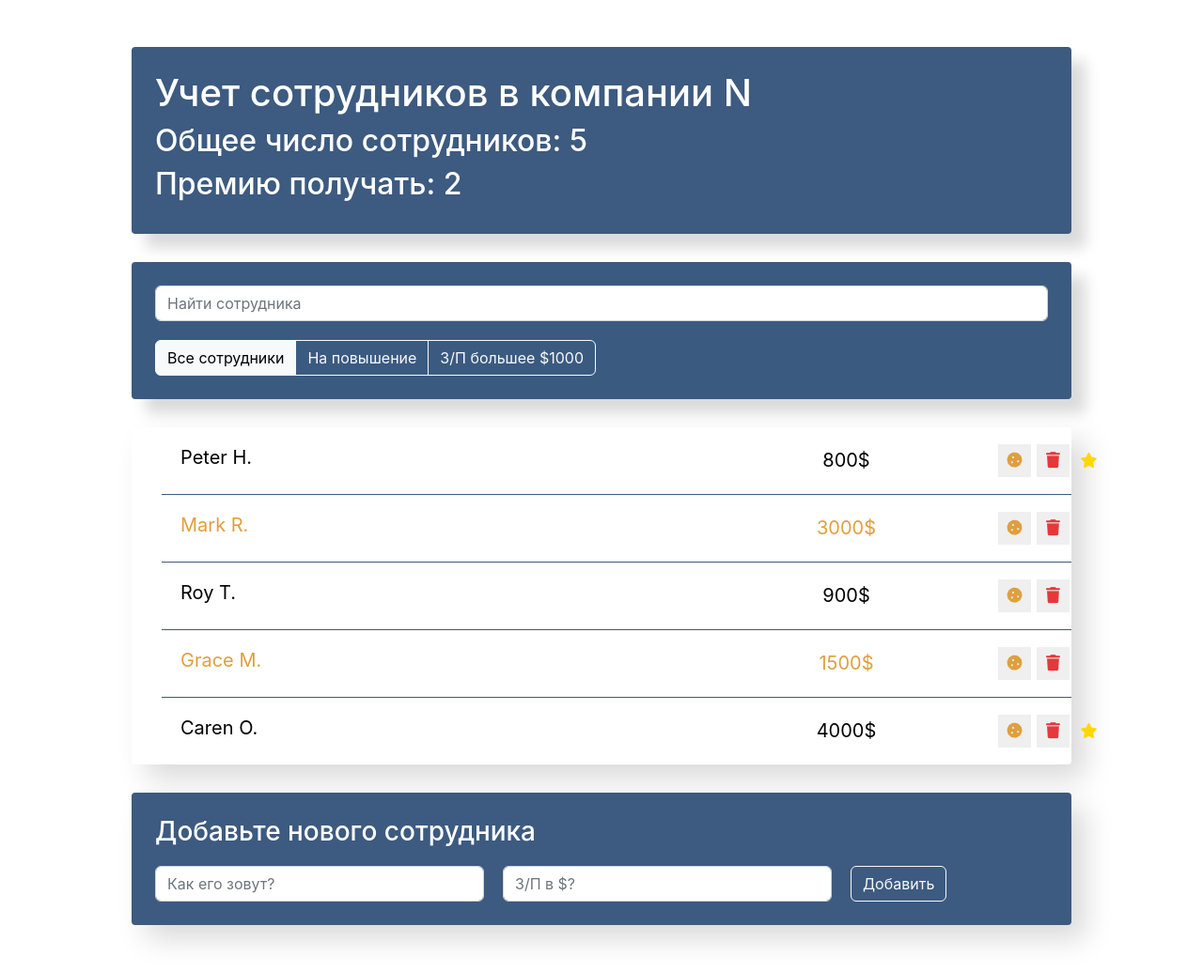
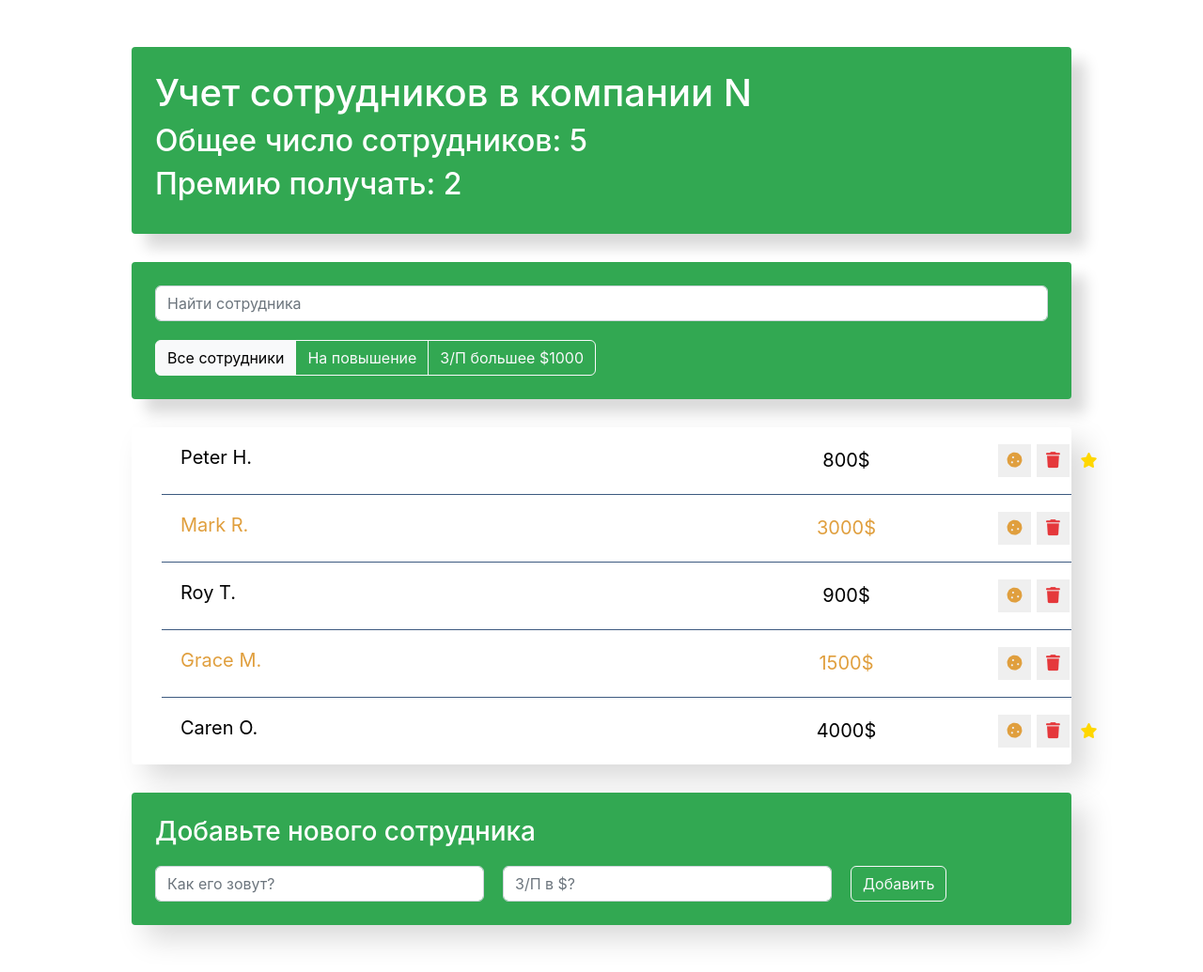
Before and after one commit to Yurii108/react-employees, a React app: page / in a window 1280 px wide. Shown: the whole page at 94% size. Built offline with nearby package versions, Linux system fonts and the light colour scheme.

Commit message:
deploy project

```diff
--- a/package.json
+++ b/package.json
@@ -1,5 +1,6 @@
 {
   "name": "employees",
+  "homepage": "https://yurii108.github.io/react-employees/",
   "version": "0.1.0",
   "private": true,
   "dependencies": {
@@ -12,6 +13,8 @@
     "web-vitals": "^2.1.4"
   },
   "scripts": {
+    "predeploy": "npm run build",
+    "deploy": "gh-pages -d build",
     "start": "react-scripts start",
     "build": "react-scripts build",
     "test": "react-scripts test",
@@ -34,5 +37,8 @@
       "last 1 firefox version",
       "last 1 safari version"
     ]
+  },
+  "devDependencies": {
+    "gh-pages": "^4.0.0"
   }
 }
--- a/src/components/app-info/app-info.css
+++ b/src/components/app-info/app-info.css
@@ -1,6 +1,6 @@
 .app-info {
     padding: 25px;
-    background: #3d5a80;
+    background: #32a852;
     border-radius: 4px;
     box-shadow: 15px 15px 15px rgba(0, 0, 0, .15);
     color: #fff;
--- a/src/components/app/app.js
+++ b/src/components/app/app.js
@@ -9,9 +9,8 @@ import EmployeesAddForm from '../employees-add-form/employees-add-form';
 import './app.css';
 
 class App extends Component {
-    constructor(props) {
-        super(props);
-        this.state = {
+
+    state = {
             data: [
                 { name: 'Peter H.', salary: 800, increase: false, rise: true, id: 1 },
                 { name: 'Mark R.', salary: 3000, increase: true, rise: false, id: 2 },
@@ -22,8 +21,8 @@ class App extends Component {
             term: '',
             filter: 'all'
         }
-        this.maxId = 6;
-    }
+        maxId = 6;
+
 
     addItem = (name, salary) => {
         const newItem = {
--- a/src/components/employees-add-form/employees-add-form.css
+++ b/src/components/employees-add-form/employees-add-form.css
@@ -1,7 +1,7 @@
 .app-add-form {
     margin-top: 30px;
     padding: 25px;
-    background-color: #3d5a80;
+    background-color: #32a852;
     border-radius: 4px;
     box-shadow: 15px 15px 30px rgba(0,0,0, .15);
     color: #fff;
--- a/src/components/search-panel/search-panel.css
+++ b/src/components/search-panel/search-panel.css
@@ -1,7 +1,7 @@
 .search-panel {
     margin-top: 30px;
     padding: 25px;
-    background-color: #3b5a80;
+    background-color: #32a852;
     border-radius: 4px;
     box-shadow: 15px 15px 15px rgba(0, 0, 0, .15);
     color: #fff;
--- a/src/components/search-panel/search-panel.js
+++ b/src/components/search-panel/search-panel.js
@@ -23,7 +23,8 @@ class SearchPanel extends Component {
                 className="form-control search-input"
                 placeholder="Найти сотрудника"
                 value={this.state.term}
-                onChange={this.onUpdateSearchInPanel} />
+                onChange={this.onUpdateSearchInPanel}
+            />
         )
     }
 }
```
Also changed, not shown: 1 other file.
